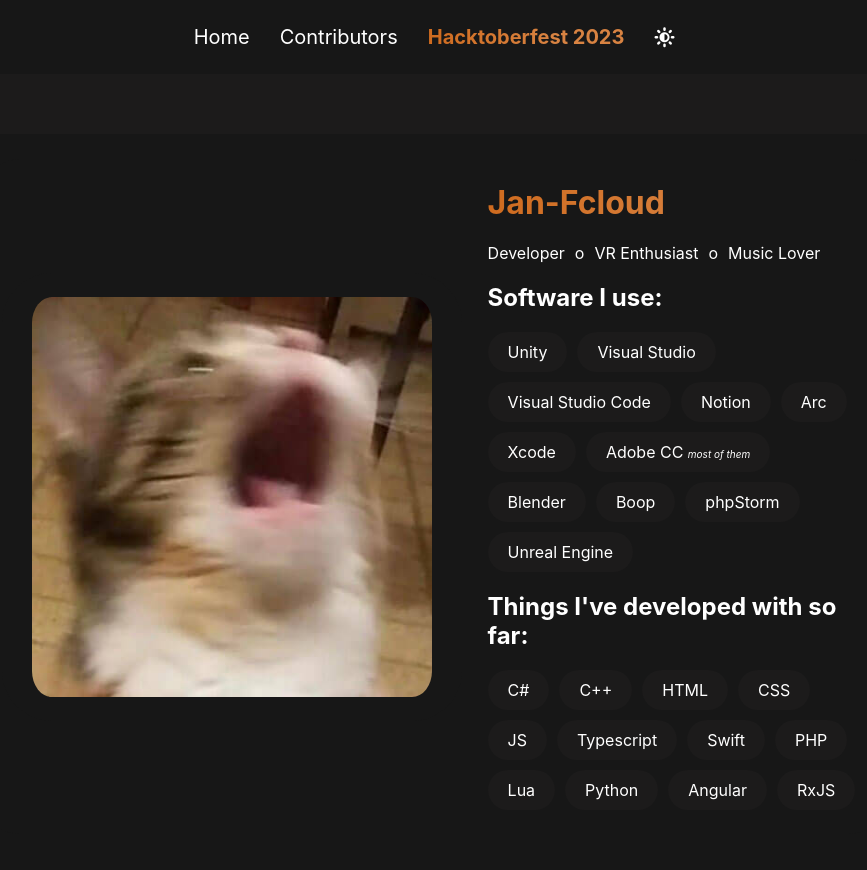
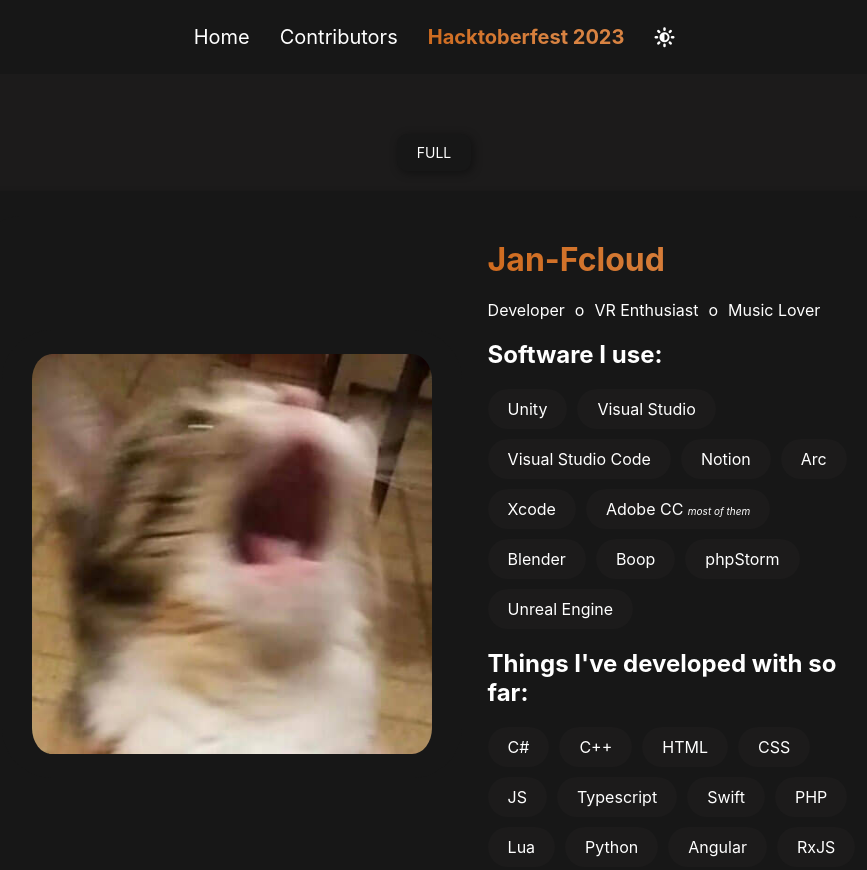
Before and after one commit to Jan-Fcloud/hacktoberfest-2023-participants, a plain HTML site: page contributors.html in a window 1280 px wide. Shown: the top 870 px of the page, without its empty margins (206-1073 px from the left). Drawn offline with Linux system fonts and the light colour scheme; files whose address does not match are found by name.

Commit message:
Slightly updated CSS and prep for hacktoberfest issue

```diff
--- a/contributors.html
+++ b/contributors.html
@@ -20,7 +20,12 @@
             </nav>
         </header>
         <div id="content">
-            <div id="contributors" class="page visible">
+            <div class="layout">
+                <div class="layout-toggle">
+                    <a id="change-layout" onclick="changeLayout()">full</a>
+                </div>
+            </div>
+            <div id="contributors" class="page visible" layout-type="full">
 
                 <div class="hacktoberfesr-contributor">
                     <a href="https://github.com/Jan-Fcloud" target="_blank">
@@ -117,6 +122,19 @@
             }
         }
 
+        const layoutChanger = document.getElementById("change-layout");
+        const contributors = document.getElementById("contributors");
+
+        function changeLayout() {
+            if(contributors.getAttribute("layout-type") == "full"){
+                contributors.setAttribute("layout-type", "compact");
+                layoutChanger.innerHTML = "full";
+            } else {
+                contributors.setAttribute("layout-type", "full");
+                layoutChanger.innerHTML = "compact";
+            }
+        }
+
         function modalToggle(modal){
             const modalElement = document.getElementById(modal);
             modalElement.classList.toggle("modal-active");
--- a/css/main.css
+++ b/css/main.css
@@ -50,12 +50,19 @@
     --background-color: #ffffff;
     --text-color: black;
     --soft-red: #c44d4d;
+
+    /*Layout -> full*/
+
 }
 
 body[data-theme="dark"]{
     --menu-background-color: #171717;
     --background-color: #1c1b1b;
     --text-color: #ffffff;
+}
+
+#contributors[layout-type="compact"]{
+    /*Layout -> compact*/
 }
 
 body{background: var(--background-color); margin: 0; color: var(--text-color);}
@@ -101,6 +108,29 @@ a{color: var(--text-color);}
     -webkit-text-fill-color: transparent;
 }
 
+.layout{
+    margin-bottom: 20px;
+}
+
+.layout-toggle{
+    display: flex;
+    justify-content: center;
+}
+
+#change-layout{
+    background-color: var(--menu-background-color);
+    padding: 10px 20px;
+    border-radius: 10px;
+    box-shadow: 2px 2px 10px 0px rgba(0, 0, 0, 0.4);
+    transition: all 0.2s ease-in-out;
+    font-size: 14px;
+    text-transform: uppercase;
+}
+
+#change-layout:hover{
+    transform: scale(0.95);
+    cursor: pointer;
+}
 #content{
     /*width:1200px;*/
     margin: 0 auto;
@@ -251,7 +281,13 @@ a{color: var(--text-color);}
     background: var(--menu-background-color);
     padding: 25px 50px;
     border-radius: 20px;
+    transition: all 0.2s ease-in-out;
+    box-shadow: 7px 5px 10px 0px rgba(0, 0, 0, 0.4);
+}
 
+.hacktoberfesr-contributor:hover{
+    transform: scale(0.98);
+    cursor: pointer;
 }
 
 .card, .card img{
```
